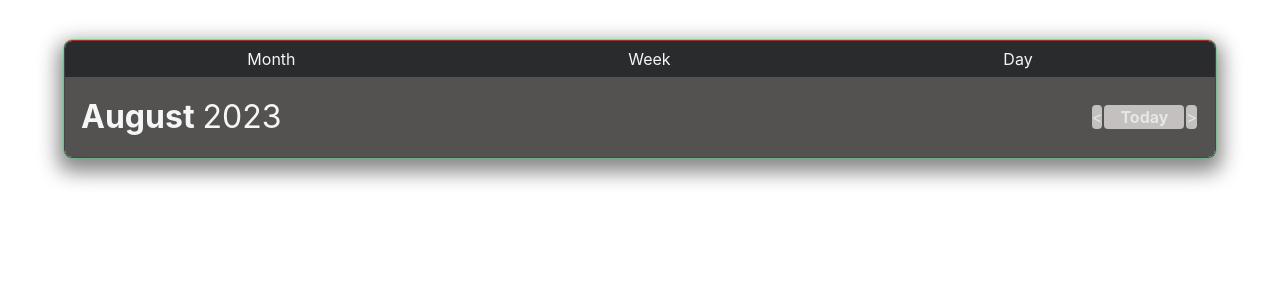
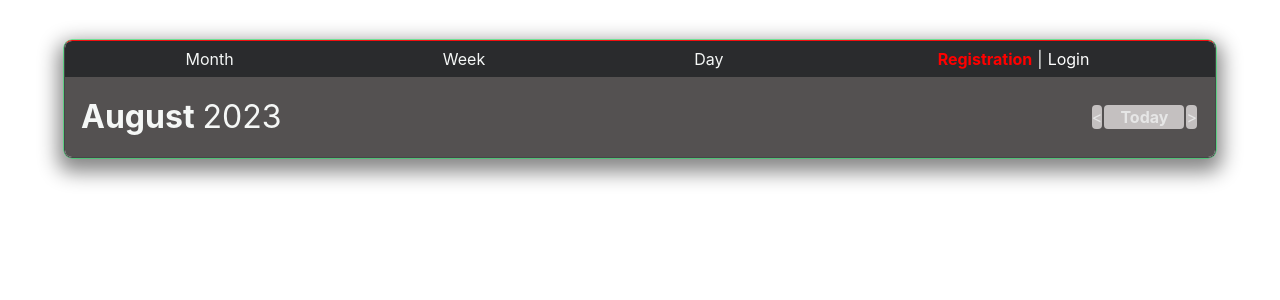
Before and after one commit to Minaht007/my-calendar, a React (Create React App) app: page /register in a window 1280 px wide. Shown: the top 300 px of the page. Built offline with nearby package versions, Linux system fonts and the light colour scheme.

Commit message:
auth routes

```diff
--- /dev/null
+++ b/src/UserRouters.js
@@ -0,0 +1,15 @@
+import { lazy, Suspense } from "react";
+import { Route, Routes } from "react-router-dom";
+
+const RegisterPage = lazy(() => import("../page/RegisterPage"));
+
+const UserRouters = () => {
+  <Suspense>
+    <Routes>
+      <Route path="/register" element={<RegisterPage />} />
+    </Routes>{" "}
+    ;
+  </Suspense>;
+};
+
+export default UserRouters;
--- a/src/components/calendar/calendarHeader/Auth.jsx
+++ b/src/components/calendar/calendarHeader/Auth.jsx
@@ -1,7 +1,18 @@
 import { NavLink } from "react-router-dom";
+import styles from "./Header.module.scss";
 
 const Auth = () => {
-  return <div></div>;
+  return (
+    <div>
+      <NavLink className={styles.link} to="/register">
+        Registration
+      </NavLink>
+      |
+      <NavLink className={styles.link} to="/login">
+        Login
+      </NavLink>
+    </div>
+  );
 };
 
 export default Auth;
--- /dev/null
+++ b/src/components/calendar/calendarHeader/Header.module.scss
@@ -0,0 +1,10 @@
+.link {
+  text-decoration: none;
+  color: white;
+  margin: 0 5px;
+
+  &:global(.active) {
+    font-weight: bold;
+    color: red;
+  }
+}
--- a/src/components/calendar/calendarHeader/calendarHeader.jsx
+++ b/src/components/calendar/calendarHeader/calendarHeader.jsx
@@ -1,6 +1,7 @@
 import React, { useState } from "react";
 import { Link } from "react-router-dom";
 import styled from "styled-components";
+import Auth from "./Auth";
 
 const DivWrapper = styled.div`
   background-color: #2a2b2d;
@@ -21,11 +22,14 @@ const CalendarHeader = ({ onChangeView }) => {
   };
 
   return (
-    <DivWrapper className="flex justify-around items-center pl-4 pr-4">
-      <Link to="/">Month</Link>
-      <Link to="/week">Week</Link>
-      <Link to="/day">Day</Link>
-    </DivWrapper>
+    <>
+      <DivWrapper className="flex justify-around items-center pl-4 pr-4">
+        <Link to="/">Month</Link>
+        <Link to="/week">Week</Link>
+        <Link to="/day">Day</Link>
+        <Auth />
+      </DivWrapper>
+    </>
   );
 };
 
--- /dev/null
+++ b/src/page/RegisterPage.jsx
@@ -0,0 +1,9 @@
+const RegisterPage = () => {
+  return (
+    <div>
+      <h1 className="text-red-600">Register Page</h1>
+    </div>
+  );
+};
+
+export default RegisterPage;
```
